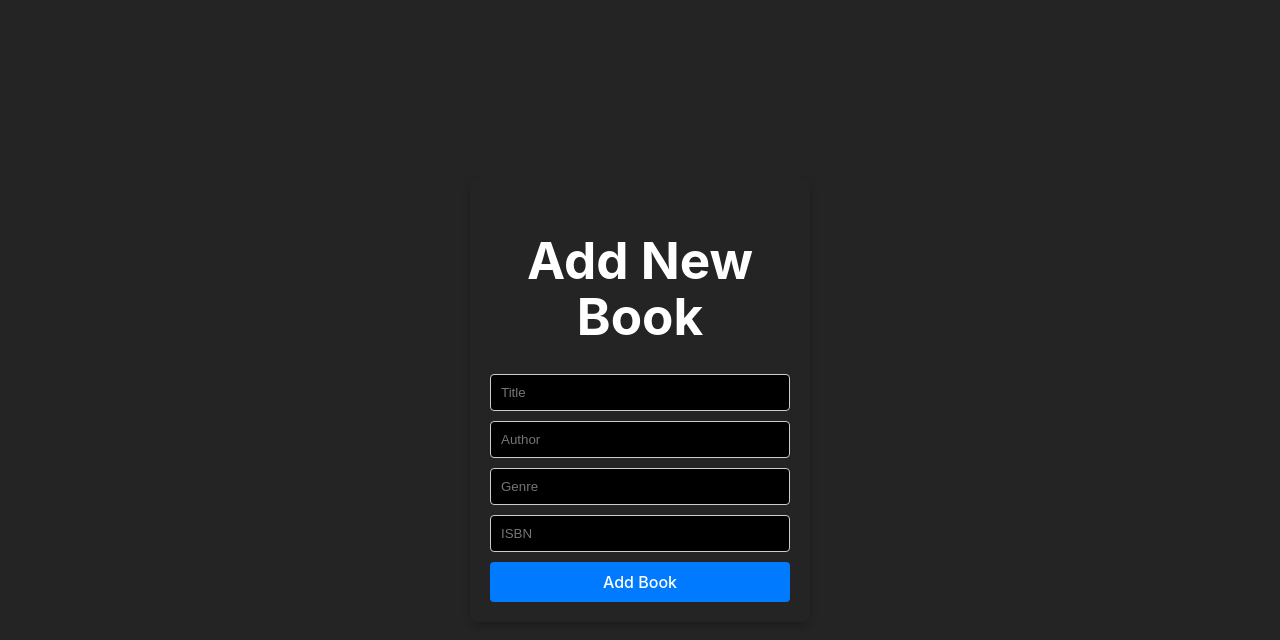
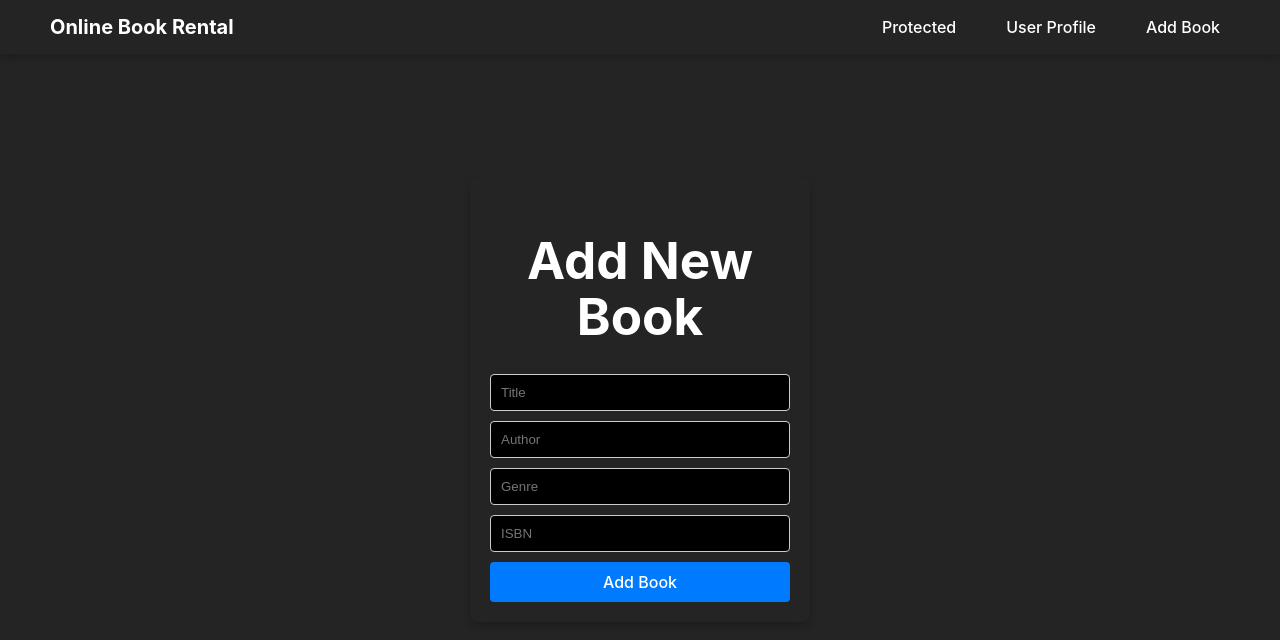
Before and after one commit to Laszlo2000/OnlineBookRental, a React (Vite) app in the folder frontend/: page /addbook in a window 1280 px wide. Shown: the top 640 px of the page. Built offline with nearby package versions, Linux system fonts and the light colour scheme.

Commit message:
Create a Navbar to pages for the easily navigation

```diff
--- a/frontend/src/components/AddNewBook.tsx
+++ b/frontend/src/components/AddNewBook.tsx
@@ -1,4 +1,5 @@
 import React, { useState } from 'react';
+import Navbar from "./Navbar.tsx";
 
 const AddBook: React.FC = () => {
     const [formData, setFormData] = useState({
@@ -69,6 +70,11 @@ const AddBook: React.FC = () => {
                 left: 0,
             }}
         >
+
+            {/* Navbar hozzáadása */}
+            <Navbar />
+
+
             <form
                 onSubmit={handleSubmit}
                 style={{
--- /dev/null
+++ b/frontend/src/components/Navbar.tsx
@@ -0,0 +1,99 @@
+import React from 'react';
+import { Link } from 'react-router-dom';
+
+const Navbar: React.FC = () => {
+    return (
+        <nav
+            style={{
+                display: 'flex',
+                justifyContent: 'space-between', // Balra logó, jobbra linkek
+                alignItems: 'center', // Függőleges középre igazítás
+                backgroundColor: '#242424',
+                color: '#fff',
+                padding: '10px 50px', // Több hely bal és jobb oldalon
+                position: 'fixed',
+                top: 0,
+                left: 0,
+                width: '100%', // A navbar szélessége a teljes képernyő
+                boxShadow: '0 4px 8px rgba(0, 0, 0, 0.2)',
+                zIndex: 1000, // Mindig legyen felül
+                boxSizing: 'border-box', // A padding ne tolja ki a szélességet
+            }}
+        >
+            {/* Logo */}
+            <div
+                style={{
+                    fontSize: '20px',
+                    fontWeight: 'bold',
+                }}
+            >
+                Online Book Rental
+            </div>
+
+            {/* Navigation Links */}
+            <div
+                style={{
+                    display: 'flex',
+                    gap: '30px', // Távolság a linkek között
+                }}
+            >
+                <Link
+                    to="/protected"
+                    style={{
+                        color: '#fff',
+                        textDecoration: 'none',
+                        padding: '5px 10px',
+                        borderRadius: '4px',
+                        transition: 'background-color 0.3s',
+                    }}
+                    onMouseEnter={(e) =>
+                        (e.currentTarget.style.backgroundColor = '#007BFF')
+                    }
+                    onMouseLeave={(e) =>
+                        (e.currentTarget.style.backgroundColor = 'transparent')
+                    }
+                >
+                    Protected
+                </Link>
+                <Link
+                    to="/userprofile"
+                    style={{
+                        color: '#fff',
+                        textDecoration: 'none',
+                        padding: '5px 10px',
+                        borderRadius: '4px',
+                        transition: 'background-color 0.3s',
+                    }}
+                    onMouseEnter={(e) =>
+                        (e.currentTarget.style.backgroundColor = '#007BFF')
+                    }
+                    onMouseLeave={(e) =>
+                        (e.currentTarget.style.backgroundColor = 'transparent')
+                    }
+                >
+                    User Profile
+                </Link>
+                <Link
+                    to="/addbook"
+                    style={{
+                        color: '#fff',
+                        textDecoration: 'none',
+                        padding: '5px 10px',
+                        borderRadius: '4px',
+                        transition: 'background-color 0.3s',
+                    }}
+                    onMouseEnter={(e) =>
+                        (e.currentTarget.style.backgroundColor = '#007BFF')
+                    }
+                    onMouseLeave={(e) =>
+                        (e.currentTarget.style.backgroundColor = 'transparent')
+                    }
+                >
+                    Add Book
+                </Link>
+            </div>
+        </nav>
+    );
+};
+
+export default Navbar;
--- a/frontend/src/components/ProtectedPage.tsx
+++ b/frontend/src/components/ProtectedPage.tsx
@@ -1,5 +1,6 @@
 import React, { useEffect, useState } from 'react';
 import { useNavigate } from 'react-router-dom';
+import Navbar from "./Navbar.tsx";
 
 const Protected: React.FC = () => {
   const [message, setMessage] = useState('');
@@ -40,6 +41,8 @@ const Protected: React.FC = () => {
 
   return (
     <div>
+        {/* Navbar hozzáadása */}
+        <Navbar />
       <h1>Protected Page</h1>
       <p>{message}</p>
     </div>
--- a/frontend/src/components/UserProfile.tsx
+++ b/frontend/src/components/UserProfile.tsx
@@ -1,5 +1,6 @@
 import React, { useEffect, useState } from 'react';
 import { useNavigate } from 'react-router-dom';
+import Navbar from './Navbar'; // Importáld a Navbar-t
 
 interface UserProfileData {
     username: string;
@@ -57,12 +58,21 @@ const UserProfile: React.FC = () => {
     return (
         <div
             style={{
+                backgroundColor: '#242424', // Háttér szín
+                minHeight: '100vh', // Minimum magasság a képernyő kitöltéséhez
+                paddingTop: '60px', // Helyet hagyunk a fix Navbar-nak
+            }}
+        >
+            {/* Navbar hozzáadása */}
+            <Navbar />
+
+            {/* Tartalom */}
+            <div
+                style={{
                     display: 'flex',
                     justifyContent: 'center',
                     alignItems: 'center',
-                height: '100vh', // A teljes képernyő magassága
-                width: '100vw', // A teljes képernyő szélessége
-                backgroundColor: '#333', // A háttér színe (meglévő dizájnhoz igazítva)
+                    padding: '20px',
                 }}
             >
                 <div
@@ -77,7 +87,9 @@ const UserProfile: React.FC = () => {
                         boxShadow: '0 4px 8px rgba(0, 0, 0, 0.2)',
                     }}
                 >
-                <h1 style={{ marginBottom: '20px', fontSize: '24px', fontWeight: 'bold' }}>User Profile</h1>
+                    <h1 style={{ marginBottom: '20px', fontSize: '24px', fontWeight: 'bold' }}>
+                        User Profile
+                    </h1>
                     <p style={{ fontSize: '18px', marginBottom: '10px' }}>
                         <strong>Username:</strong> {userData?.username}
                     </p>
@@ -103,8 +115,11 @@ const UserProfile: React.FC = () => {
                             ))}
                         </ul>
                     ) : (
-                    <p style={{ color: '#777', marginTop: '20px' }}>You have not borrowed any books.</p>
+                        <p style={{ color: '#777', marginTop: '20px' }}>
+                            You have not borrowed any books.
+                        </p>
                     )}
+                </div>
             </div>
         </div>
     );
```
Also changed, not shown: 1 other file (tests, documents, lock files or other folders). Lines whose indentation alone changed are shown as unchanged.
